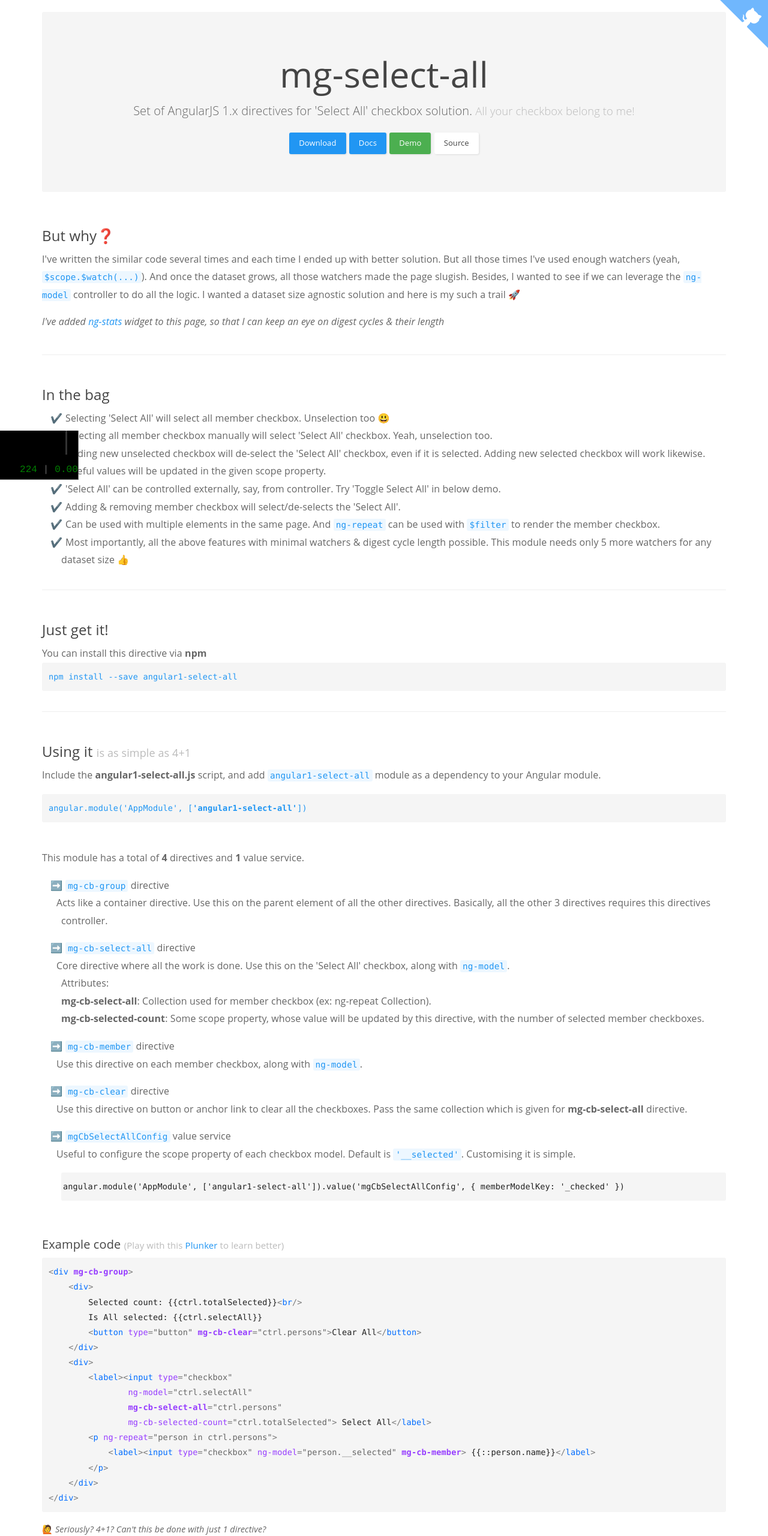
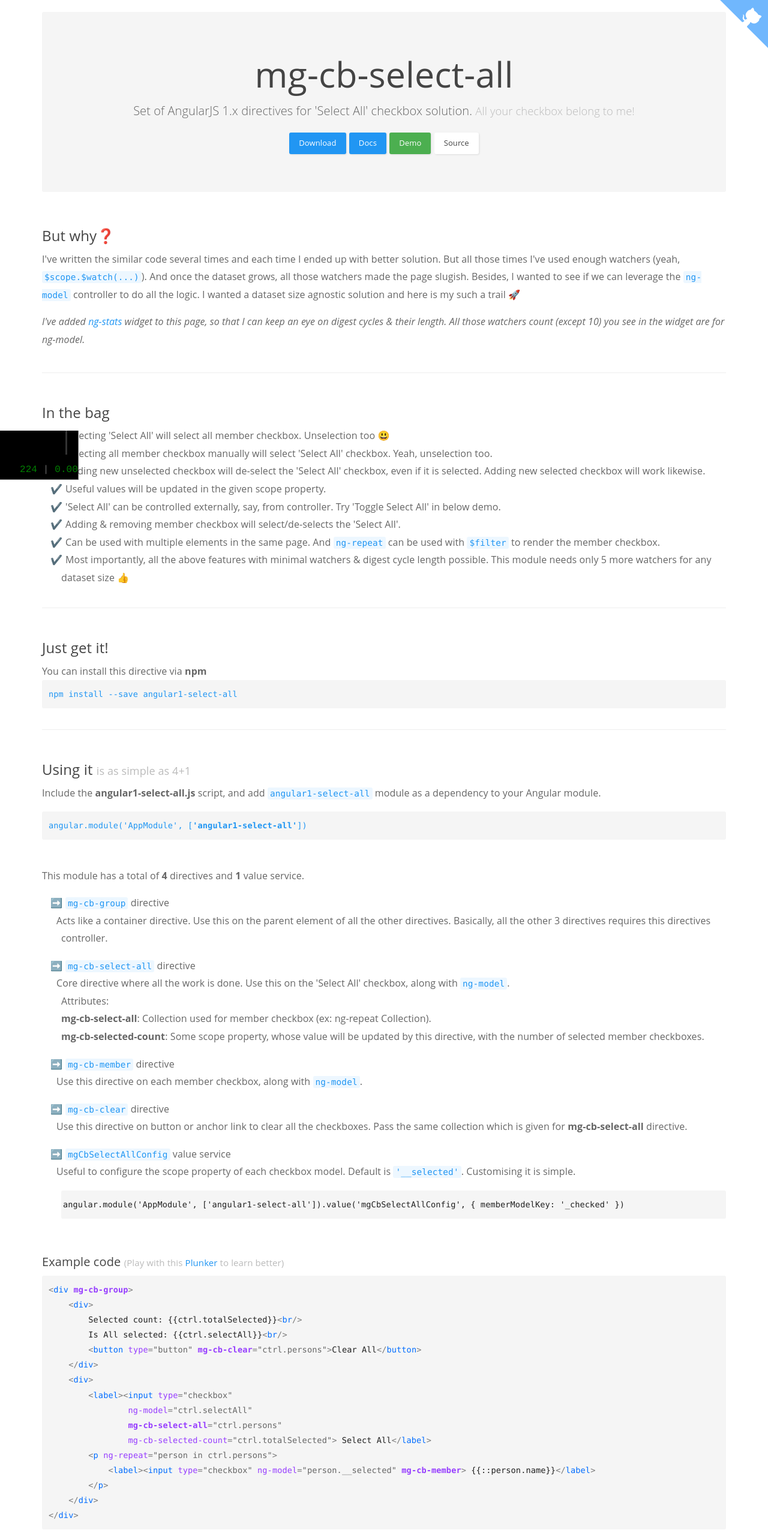
Before and after one commit to manikantag/angular1-select-all, a plain HTML site: page docs/index.html in a window 1280 px wide. Shown: the top 2561 px of the page at 60% size. Drawn offline with nearby package versions, Linux system fonts and the light colour scheme.

Commit message:
docs fix

```diff
--- a/docs/index.html
+++ b/docs/index.html
@@ -14,7 +14,7 @@
 
     <div class="container">
         <div class="jumbotron text-center">
-            <h1>mg-select-all</h1>
+            <h1>mg-cb-select-all</h1>
             <p class="small">Set of AngularJS 1.x directives for 'Select All' checkbox solution.
                 <span class="small text-muted">All your checkbox belong to me!</span>
             </p>
@@ -31,7 +31,8 @@
             <div class="col-sm-12" id="why">
                 <h4>But why❓</h4>
                 <p>I've written the similar code several times and each time I ended up with better solution. But all those times I've used enough watchers (yeah, <code>$scope.$watch(...)</code>). And once the dataset grows, all those watchers made the page slugish. Besides, I wanted to see if we can leverage the <code>ng-model</code> controller to do all the logic. I wanted a dataset size agnostic solution and here is my such a trail 🚀</p>
-                <p><em>I've added <a href="https://kentcdodds.github.io/ng-stats/">ng-stats</a> widget to this page, so that I can keep an eye on digest cycles & their length </em></p>
+                <p><em>I've added <a href="https://kentcdodds.github.io/ng-stats/">ng-stats</a> widget to this page, so that I can keep an eye on digest cycles & their length. All those watchers count <em>(except 10)</em> you see in the widget are for ng-model.</em>
+                </p>
             </div>
         </div>
         <hr/>
@@ -105,7 +106,7 @@ angular.module('AppModule', ['angular1-select-all']).value('mgCbSelectAllConfig'
                     <pre class="example-code" ng-non-bindable><span style="color:#7a7a7a">&lt;<span style="color:#016cff">div</span> <span style="color:#963dff"><strong class="hightlight">mg-cb-group</strong></span>></span>
     <span style="color:#7a7a7a">&lt;<span style="color:#016cff">div</span>></span>
         Selected count: {{ctrl.totalSelected}}<span style="color:#7a7a7a">&lt;<span style="color:#016cff">br</span>/></span>
-        Is All selected: {{ctrl.selectAll}}
+        Is All selected: {{ctrl.selectAll}}<span style="color:#7a7a7a">&lt;<span style="color:#016cff">br</span>/></span>
         <span style="color:#7a7a7a">&lt;<span style="color:#016cff">button</span> <span style="color:#963dff">type</span>=<span style="color:#666">"button"</span> <span style="color:#963dff"><strong class="hightlight">mg-cb-clear</strong></span>=<span style="color:#666">"ctrl.persons"</span>></span>Clear All<span style="color:#7a7a7a">&lt;/<span style="color:#016cff">button</span>></span>
     <span style="color:#7a7a7a">&lt;/<span style="color:#016cff">div</span>></span>
     <span style="color:#7a7a7a">&lt;<span style="color:#016cff">div</span>></span>
@@ -222,7 +223,7 @@ angular.module('AppModule', ['angular1-select-all']).value('mgCbSelectAllConfig'
         <footer>
             <div class="container">
                 <p class="text-center text-muted">
-                    MIT License &middot; A <a href="http://manikanta.com">Manikanta</a> attempt
+                    MIT License &middot; A <a href="http://manikanta.com">Manikanta G</a> attempt
                 </p>
             </div>
         </footer>
```
